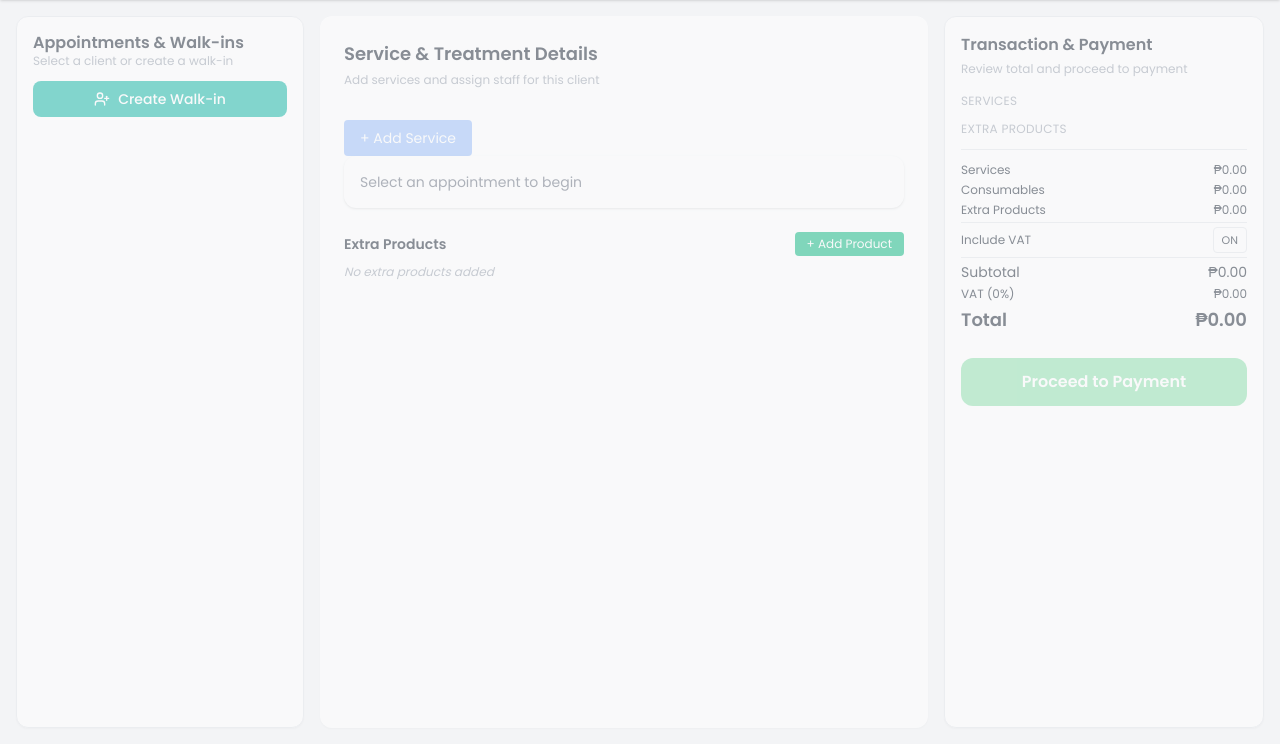
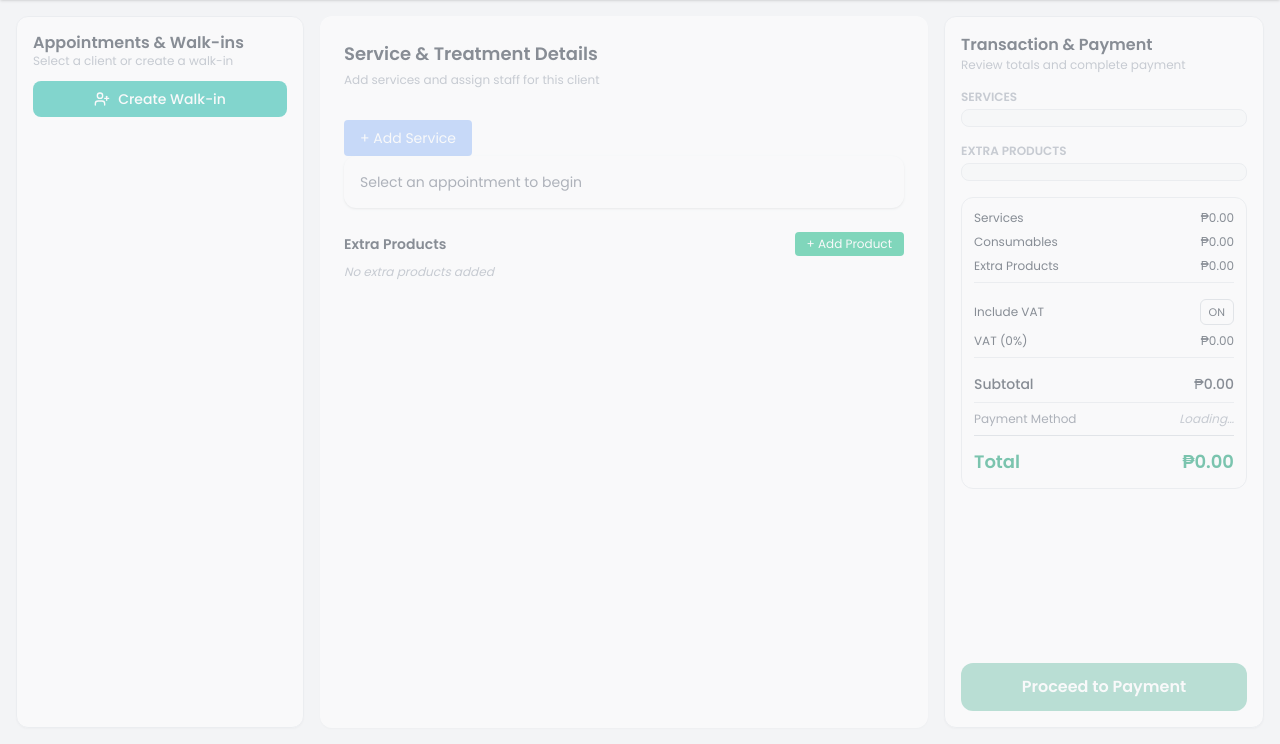
Before and after one commit to nanj4nai/system-for-spa-salon, a PHP site: page /cashier/index.php in a window 1280 px wide. Shown: the part 56-800 px from the top of the page. Run offline with PHP 8.4, Linux system fonts and the light colour scheme; the visitor is signed in with stand-in values (Sample User, id 1); data that the repository does not hold is empty; some libraries are stand-ins or nearby versions.

Commit message:
fix the transaction & payment breakdown, added payment method on the fray

```diff
--- a/cashier/index.php
+++ b/cashier/index.php
@@ -135,46 +135,54 @@ $username     = $_SESSION['username'] ?? 'Cashier';
         </main>
 
         <!-- ===== RIGHT ===== -->
-        <aside class="w-80 bg-white dark:bg-gray-800 rounded-xl border border-gray-200 dark:border-gray-700 p-4 shadow-sm">
+        <aside
+            class="w-80 bg-white dark:bg-gray-800 rounded-xl
+           border border-gray-200 dark:border-gray-700
+           p-4 shadow-sm flex flex-col">
 
-            <h2 class="font-semibold mb-1">Transaction & Payment</h2>
-            <p class="text-xs text-gray-400 mb-4">
-                Review total and proceed to payment
-            </p>
-            <div class="panel-tip hidden text-xs mb-4
-                bg-green-50 dark:bg-gray-700
-                text-green-700 dark:text-green-300
-                p-3 rounded-lg flex items-start gap-2">
+            <!-- HEADER -->
+            <div class="mb-4">
+                <h2 class="font-semibold">Transaction & Payment</h2>
+                <p class="text-xs text-gray-400">
+                    Review totals and complete payment
+                </p>
+            </div>
 
-                <i data-lucide="credit-card" class="w-4 h-4 mt-0.5"></i>
-                <span>
-                    3. Review totals and complete the payment here.
-                </span>
-            </div>
-            <div id="paymentBreakdown" class="space-y-3 text-sm">
+            <!-- BREAKDOWN -->
+            <div id="paymentBreakdown" class="flex-1 space-y-4 text-sm overflow-y-auto">
 
-                <!-- Services -->
+                <!-- SERVICES -->
                 <div>
-                    <div class="text-xs uppercase tracking-wide text-gray-400 mb-1">
+                    <div class="text-xs font-semibold uppercase text-gray-400 mb-1">
                         Services
                     </div>
-                    <div id="serviceBreakdown" class="space-y-1"></div>
+                    <div
+                        id="serviceBreakdown"
+                        class="space-y-1 rounded-lg border
+                       border-gray-200 dark:border-gray-700
+                       p-2 bg-gray-50 dark:bg-gray-900">
+                    </div>
                 </div>
 
-                <!-- Extra Products -->
+                <!-- EXTRA PRODUCTS -->
                 <div>
-                    <div class="text-xs uppercase tracking-wide text-gray-400 mb-1">
+                    <div class="text-xs font-semibold uppercase text-gray-400 mb-1">
                         Extra Products
                     </div>
-                    <div id="productBreakdown" class="space-y-1"></div>
+                    <div
+                        id="productBreakdown"
+                        class="space-y-1 rounded-lg border
+                       border-gray-200 dark:border-gray-700
+                       p-2 bg-gray-50 dark:bg-gray-900">
+                    </div>
                 </div>
 
-                <hr class="border-gray-200 dark:border-gray-700">
+                <!-- SUMMARY CARD -->
+                <div
+                    class="rounded-xl border border-gray-200 dark:border-gray-700
+                   p-3 space-y-2 bg-white dark:bg-gray-800">
 
-
-                <!-- Totals -->
-                <div class="space-y-1">
-
+                    <!-- LINE ITEMS -->
                     <div class="flex justify-between text-xs">
                         <span>Services</span>
                         <span id="servicesTotal">₱0.00</span>
@@ -190,21 +198,17 @@ $username     = $_SESSION['username'] ?? 'Cashier';
                         <span id="extraProductsTotal">₱0.00</span>
                     </div>
 
-                    <hr class="border-gray-200 dark:border-gray-700">
-                    <!-- VAT Toggle -->
-                    <div class="flex items-center justify-between text-xs mt-2">
+                    <div class="border-t border-gray-200 dark:border-gray-700 pt-2"></div>
+
+                    <!-- VAT -->
+                    <div class="flex items-center justify-between text-xs">
                         <span>Include VAT</span>
                         <button
                             id="toggleVatBtn"
-                            class="px-2 py-1 rounded border text-[11px]">
+                            class="px-2 py-1 rounded-md border text-[11px]
+                           border-gray-300 dark:border-gray-600">
                             ON
                         </button>
-                    </div>
-                    <hr class="border-gray-200 dark:border-gray-700">
-
-                    <div class="flex justify-between">
-                        <span>Subtotal</span>
-                        <span id="subtotalAmount">₱0.00</span>
                     </div>
 
                     <div class="flex justify-between text-xs">
@@ -212,17 +216,47 @@ $username     = $_SESSION['username'] ?? 'Cashier';
                         <span id="vatAmount">₱0.00</span>
                     </div>
 
-                    <div class="flex justify-between font-semibold text-lg">
+                    <div class="border-t border-gray-200 dark:border-gray-700 pt-2"></div>
+
+                    <!-- SUBTOTAL -->
+                    <div class="flex justify-between font-medium">
+                        <span>Subtotal</span>
+                        <span id="subtotalAmount">₱0.00</span>
+                    </div>
+
+                    <!-- PAYMENT METHOD (PROMINENT) -->
+                    <div
+                        id="lockPaymentMethodSummary"
+                        class="mt-2 pt-2 border-t
+                       border-gray-200 dark:border-gray-700
+                       flex items-start justify-between gap-3">
+
+                        <span class="text-xs text-gray-500">
+                            Payment Method
+                        </span>
+
+                        <!-- JS injects here -->
+                        <span class="text-gray-400 italic text-xs">
+                            Loading…
+                        </span>
+                    </div>
+
+                    <!-- TOTAL -->
+                    <div
+                        class="mt-3 pt-3 border-t border-gray-300 dark:border-gray-600
+                       flex justify-between text-lg font-semibold text-emerald-600">
                         <span>Total</span>
                         <span id="transactionTotal">₱0.00</span>
                     </div>
                 </div>
             </div>
 
+            <!-- ACTION -->
             <button
                 id="payBtn"
                 disabled
-                class="mt-6 w-full bg-green-500 text-white py-3 rounded-xl font-semibold opacity-50">
+                class="mt-4 w-full bg-emerald-600 hover:bg-emerald-700
+               text-white py-3 rounded-xl font-semibold opacity-50">
                 Proceed to Payment
             </button>
         </aside>
@@ -332,75 +366,111 @@ $username     = $_SESSION['username'] ?? 'Cashier';
             </div>
         </div>
     </div>
-
     <!-- LOCK TRANSACTION MODAL -->
     <div id="lockTransactionModal"
         class="fixed inset-0 z-50 hidden items-center justify-center
            bg-black/50 backdrop-blur-sm">
 
         <div class="bg-white dark:bg-gray-800 rounded-2xl
-                w-full max-w-lg shadow-xl
-                p-6 flex flex-col">
+            w-full max-w-lg shadow-xl
+            p-6 flex flex-col">
 
-            <!-- Header -->
-            <div class="mb-4">
-                <h3 class="text-lg font-semibold text-gray-800 dark:text-gray-100">
+            <!-- HEADER -->
+            <div class="mb-5">
+                <h3 class="text-lg font-semibold text-gray-900 dark:text-gray-100">
                     Review & Confirm Transaction
                 </h3>
                 <p class="text-xs text-gray-500 dark:text-gray-400 mt-1">
-                    Please review the transaction details before proceeding to payment.
+                    Please confirm the details before locking this transaction.
                 </p>
             </div>
 
-            <!-- Client / Transaction -->
-            <div class="mb-4 text-sm">
-                <div class="font-medium text-gray-800 dark:text-gray-200">
-                    <span id="lockClientName">Client Name</span>
+            <!-- CUSTOMER CARD -->
+            <div class="mb-4 rounded-lg border border-gray-200 dark:border-gray-700 p-3">
+                <div class="text-sm font-medium text-gray-800 dark:text-gray-200"
+                    id="lockClientName">
+                    Client Name
                 </div>
-                <div class="text-xs text-gray-500">
+                <div class="text-xs text-gray-500 mt-0.5">
                     Transaction #: <span id="lockTransactionNumber"></span>
                 </div>
             </div>
 
-            <!-- Items (scrollable) -->
-            <div class="flex-1 overflow-y-auto pr-1 text-sm space-y-4">
+            <!-- ITEMS (RECEIPT STYLE) -->
+            <div class="flex-1 overflow-y-auto space-y-4 text-sm">
 
-                <!-- Services -->
+                <!-- SERVICES -->
                 <div>
-                    <div class="text-xs uppercase tracking-wide text-gray-400 mb-1">
+                    <div class="text-xs font-semibold text-gray-500 uppercase mb-2">
                         Services
                     </div>
-                    <div id="lockServiceSummary" class="space-y-1"></div>
+
+                    <div class="rounded-lg border border-gray-200 dark:border-gray-700 p-3 space-y-2"
+                        id="lockServiceSummary">
+                        <!-- injected -->
+                    </div>
                 </div>
 
-                <!-- Extra Products -->
+                <!-- EXTRA PRODUCTS -->
                 <div>
-                    <div class="text-xs uppercase tracking-wide text-gray-400 mb-1">
+                    <div class="text-xs font-semibold text-gray-500 uppercase mb-2">
                         Extra Products
                     </div>
-                    <div id="lockProductSummary" class="space-y-1"></div>
+
+                    <div class="rounded-lg border border-gray-200 dark:border-gray-700 p-3 space-y-2"
+                        id="lockProductSummary">
+                        <!-- injected -->
+                    </div>
                 </div>
             </div>
 
-            <!-- Totals -->
-            <div class="mt-4 pt-3 border-t border-gray-200 dark:border-gray-700">
-                <div class="flex justify-between text-sm font-medium">
-                    <span>Total Amount</span>
-                    <span id="lockTotalAmount">₱0.00</span>
+            <!-- PAYMENT SUMMARY -->
+            <div class="mt-5 rounded-lg bg-gray-50 dark:bg-gray-900 p-4 text-sm space-y-2">
+
+                <div class="flex justify-between">
+                    <span class="text-gray-600 dark:text-gray-400">Services</span>
+                    <span id="lockServicesTotal">₱0.00</span>
                 </div>
 
-                <p class="text-xs text-gray-500 dark:text-gray-400 mt-1">
-                    Once confirmed, services and products can no longer be edited.
-                </p>
+                <div class="flex justify-between">
+                    <span class="text-gray-600 dark:text-gray-400">Consumables</span>
+                    <span id="lockConsumablesTotal">₱0.00</span>
+                </div>
+
+                <div class="flex justify-between">
+                    <span class="text-gray-600 dark:text-gray-400">Extra Products</span>
+                    <span id="lockExtraProductsTotal">₱0.00</span>
+                </div>
+
+                <div class="flex justify-between text-xs text-gray-500">
+                    <span>VAT (<span id="lockVatRate">12.00</span>%)</span>
+                    <span id="lockVatAmount">₱0.00</span>
+                </div>
+
+                <div class="border-t border-gray-300 dark:border-gray-700 pt-2 flex justify-between font-medium">
+                    <span>Subtotal</span>
+                    <span id="lockSubtotal">₱0.00</span>
+                </div>
+
+                <!-- FINAL TOTAL -->
+                <div class="flex justify-between text-lg font-semibold text-emerald-600">
+                    <span>Total</span>
+                    <span id="lockGrandTotal">₱0.00</span>
+                </div>
             </div>
 
-            <!-- Countdown -->
+            <!-- NOTICE -->
+            <p class="text-xs text-gray-500 text-center mt-3">
+                Once confirmed, this transaction will be locked and ready for payment.
+            </p>
+
+            <!-- COUNTDOWN -->
             <div id="lockCountdown"
-                class="text-xs text-gray-500 text-center mt-3">
+                class="text-xs text-gray-500 text-center mt-2">
                 Preparing payment…
             </div>
 
-            <!-- Actions -->
+            <!-- ACTIONS -->
             <div class="mt-4 flex justify-end gap-2">
                 <button id="cancelLockBtn"
                     class="px-4 py-2 text-sm rounded
@@ -413,7 +483,7 @@ $username     = $_SESSION['username'] ?? 'Cashier';
                     class="px-4 py-2 text-sm rounded
                        bg-emerald-600 hover:bg-emerald-700
                        text-white font-medium">
-                    Confirm & Proceed
+                    Confirm & Lock
                 </button>
             </div>
         </div>
@@ -503,16 +573,21 @@ $username     = $_SESSION['username'] ?? 'Cashier';
             px-4 py-3 rounded-lg shadow-lg">
     </div>
 
-    <!-- ================= JS STATE CONTROLLER ================= -->
     <script src="../js/cashier/cashier-state.js"></script>
     <script src="../js/cashier/cashier-ui.js"></script>
     <script src="../js/cashier/cashier-uinicon.js"></script>
     <script src="../js/cashier/cashier-shift.js"></script>
+
+    <!-- MUST be before left-transaction -->
+    <script src="../js/cashier/cashier-right-summary.js"></script>
+
     <script src="../js/cashier/cashier-left-appointments.js"></script>
     <script src="../js/cashier/cashier-mid-services.js"></script>
     <script src="../js/cashier/cashier-mid-extra-products.js"></script>
     <script src="../js/cashier/cashier-left-transaction.js"></script>
 
+
+
 </body>
 
 </html>
```
Also changed, not shown: js/cashier/cashier-left-transaction.js (+62 -8 lines), js/cashier/cashier-right-summary.js (added, +111 -0 lines), php/cashier/right/get-payment-method.php (added, +54 -0 lines).
